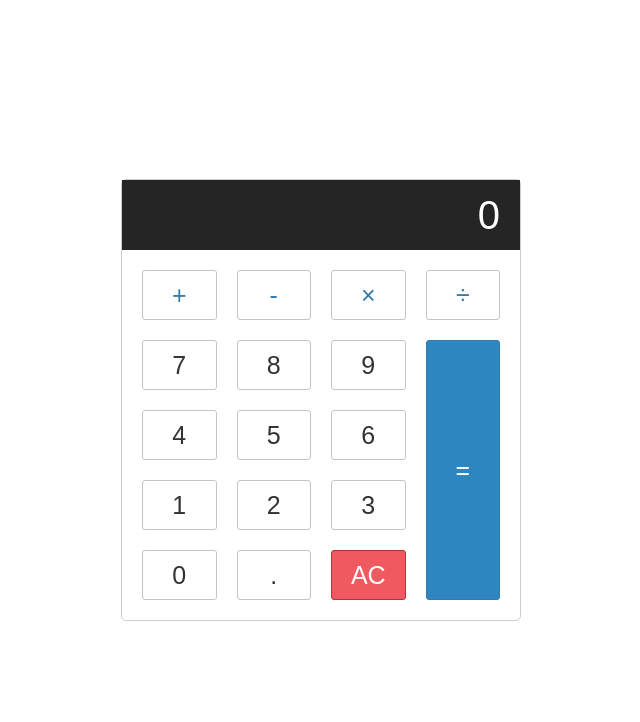
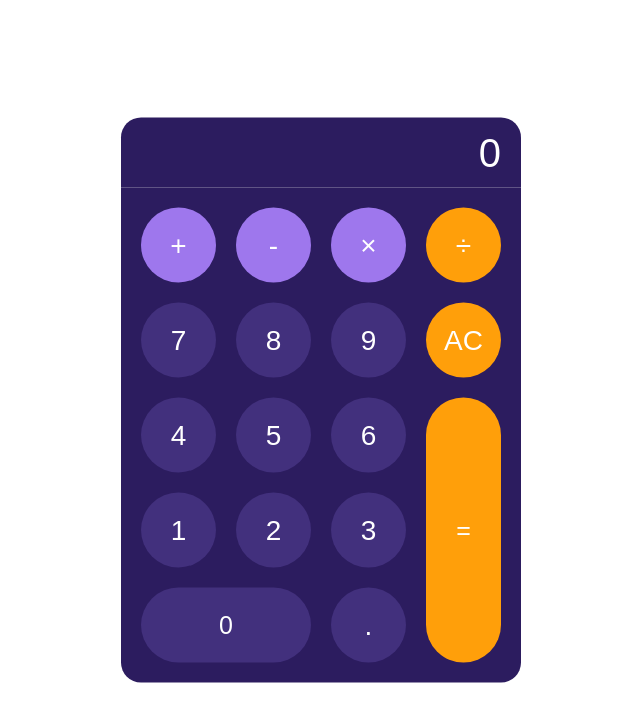
Before and after one commit to SebahattinDemir/calculator, a plain HTML site: page index.html in a window 1280 px wide. Shown: the whole page, without its empty margins (319-959 px from the left). Drawn offline with Linux system fonts and the light colour scheme.

Commit message:
html-update

```diff
--- a/index.html
+++ b/index.html
@@ -8,30 +8,33 @@
 </head>
 <body>
     <div class="calculator">
-        <input type="text" class="calculator-input" value="" diasbled>
+        <input type="text" class="calculator-input" value="" disabled>
         <div class="calculator-keys">
-            <button type="button" class="operator" value="+">+</button>
-            <button type="button" class="operator" value="-">-</button>
-            <button type="button" class="operator" value="*">&times;</button>
-            <button type="button" class="operator" value="/">&divide;</button>
 
-            <button type="button" value="7">7</button>
-            <button type="button" value="8">8</button>
-            <button type="button" value="9">9</button>
+            <button type="button" class="operator upBtn" value="+">+</button>
+            <button type="button" class="operator upBtn" value="-">-</button>
+            <button type="button" class="operator upBtn" value="*">&times;</button>
+            <button type="button" class="operator rihgtBtn" value="/">&divide;</button>
 
-            <button type="button" value="4">4</button>
-            <button type="button" value="5">5</button>
-            <button type="button" value="6">6</button>
+            <button type="button" value="7" class="operator">7</button>
+            <button type="button" value="8" class="operator">8</button>
+            <button type="button" value="9" class="operator">9</button>
 
-            <button type="button" value="1">1</button>
-            <button type="button" value="2">2</button>
-            <button type="button" value="3">3</button>
+            <button type="button" class="clear operator rihgtBtn" value="clear">AC</button>
 
-            <button type="button" value="0">0</button>
-            <button type="button" class="decimal" value=".">.</button>
-            <button type="button" class="clear" value="clear">AC</button>
+            <button type="button" value="4" class="operator">4</button>
+            <button type="button" value="5" class="operator">5</button>
+            <button type="button" value="6" class="operator">6</button>
 
-            <button type="button" class="equal-sign operator" value="=">=</button>
+            <button type="button" value="1" class="operator">1</button>
+            <button type="button" value="2" class="operator">2</button>
+            <button type="button" value="3" class="operator">3</button>
+
+            <button type="button" value="0" class="zero">0</button>
+            <button type="button" class="decimal operator" value=".">.</button>
+
+
+            <button type="button" class="equal-sign rihgtBtn" value="=">=</button>
 
         </div>
     </div>
--- a/style.css
+++ b/style.css
@@ -13,7 +13,7 @@ body{
 }
 
 .calculator{
-    border: 1px solid #ccc;
+    border: none;
     width: 400px;
     position: absolute;
     top: 50%;
@@ -31,34 +31,37 @@ body{
     font-size: 4rem;
     height: 70px;
     border: none;
-    background-color: #252525;
+    background-color: #2c1c5f;
     color: #fff;
     text-align: right;
     padding-left: 20px;
     padding-right: 20px;
+    border-radius: 20px 20px 0px 0px;
+    -webkit-border-radius: 20px 20px 0px 0px;
+    -moz-border-radius: 20px 20px 0px 0px;
+    -ms-border-radius: 20px 20px 0px 0px;
+    -o-border-radius: 20px 20px 0px 0px;
 }
 
 button{
     height: 50px;
-    background-color: #fff;
+    background-color: #42307d;
     border-radius: 3px;
     -webkit-border-radius: 3px;
     -moz-border-radius: 3px;
     -ms-border-radius: 3px;
     -o-border-radius: 3px;
-    border: 1px solid #c4c4c4;
-    background-color: transparent;
+
+
     font-size: 2.5rem;
-    color: #333;
+    color: #ffffff;
+
 }
 
 button:hover{
-    background-color: #eaeaea;
+    background-color: #513c97;
 }
 
-.operator{
-    color: #337cac;
-}
 
 .clear{
     background-color: #f0595f;
@@ -66,25 +69,73 @@ button:hover{
     color: #fff;
 }
 
+.operator{
+    border: none;
+    width: 75px;
+    height: 75px;
+    border-radius: 50%;
+    -webkit-border-radius: 50%;
+    -moz-border-radius: 50%;
+    -ms-border-radius: 50%;
+    -o-border-radius: 50%;
+    font-size: 28px;
+}
+
 .clear:hover{
     background-color: #f17377;
 }
 
 .equal-sign{
-    background-color: #2e86c0;
-    border-color: #337cac;
+
+    border: none;
     color: #fff;
-    grid-area: 2/4/6/5;
     height: 100%;
+    grid-area: 3 / 4 / 6 / 5;
+    border-radius: 40px;
+    -webkit-border-radius: 40px;
+    -moz-border-radius: 40px;
+    -ms-border-radius: 40px;
+    -o-border-radius: 40px;
 }
 
-.equal-sign:hover{
-    background-color: #4ea0de;
+.upBtn{
+    background-color: #9e77ed;
 }
+
+.upBtn:hover{
+    background-color: #af95e5;
+}
+
+.rihgtBtn{
+    background-color: #ff9f0a;
+}
+
+.rihgtBtn:hover{
+    background-color: #ffb84e;
+}
+
+.zero{
+    grid-area: 5 / 1 / 6 / 3;
+    border: none;
+    height: 75px;
+    border-radius: 40px;
+    -webkit-border-radius: 40px;
+    -moz-border-radius: 40px;
+    -ms-border-radius: 40px;
+    -o-border-radius: 40px;
+}
+
 
 .calculator-keys{
     display: grid;
     grid-template-columns: repeat(4,1fr);
     grid-gap: 20px;
     padding: 20px;
+    justify-content: center;
+    background-color: #2c1c5f ;
+    border-radius: 0px 0px 20px 20px;
+    -webkit-border-radius: 0px 0px 20px 20px;
+    -moz-border-radius: 0px 0px 20px 20px;
+    -ms-border-radius: 0px 0px 20px 20px;
+    -o-border-radius: 0px 0px 20px 20px;
 }
```
